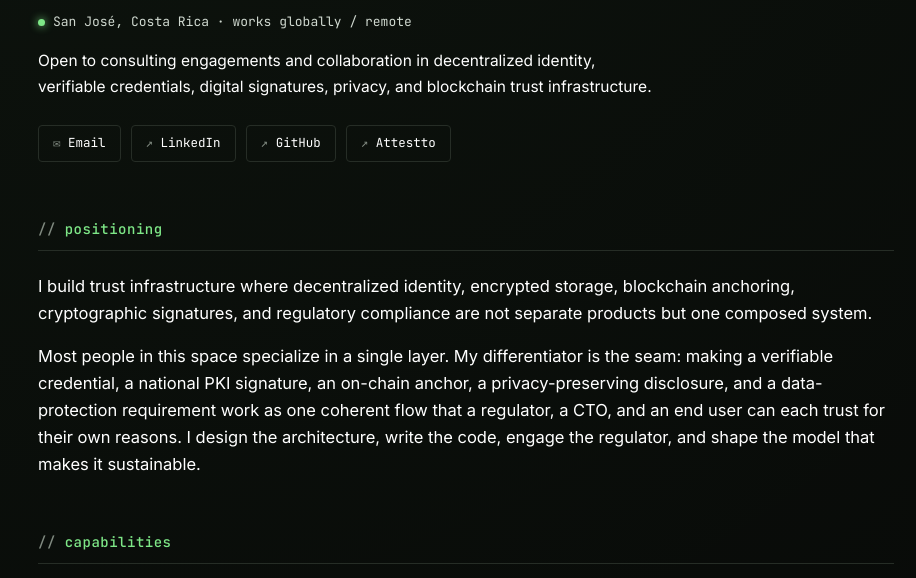
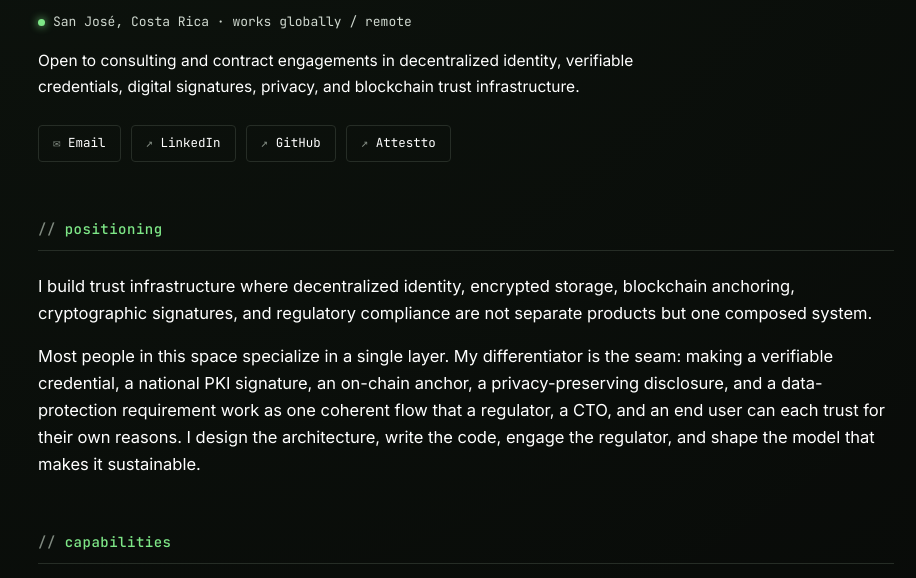
Before and after one commit to chongkan/chongkan.com, a plain HTML site: page index.html in a window 1280 px wide. Shown: the part 222-800 px from the top of the page, without its empty margins (174-1090 px from the left). Drawn offline with Linux system fonts and the light colour scheme.

Commit message:
Clarify availability: consulting and contract engagements (not employment)

```diff
--- a/index.html
+++ b/index.html
@@ -359,7 +359,7 @@
     <h1>Eduardo Chongkan<span class="cursor">_</span></h1>
     <div class="tagline">Decentralized Identity &amp; Trust Systems Architect</div>
     <div class="location"><span class="dot"></span>San José, Costa Rica · works globally / remote</div>
-    <p class="avail">Open to consulting engagements and collaboration in decentralized identity, verifiable credentials, digital signatures, privacy, and blockchain trust infrastructure.</p>
+    <p class="avail">Open to consulting and contract engagements in decentralized identity, verifiable credentials, digital signatures, privacy, and blockchain trust infrastructure.</p>
     <div class="contact-row">
       <a href="mailto:e.chongkan@gmail.com">Email</a>
       <a href="https://www.linkedin.com/in/eduardochongkan-804a1322" target="_blank" rel="noopener">LinkedIn</a>
```
